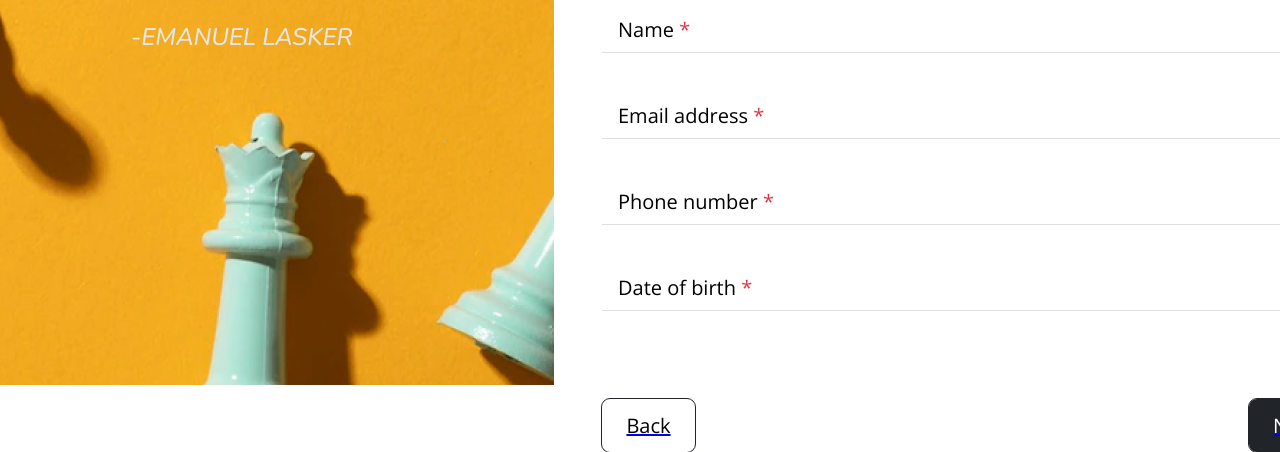
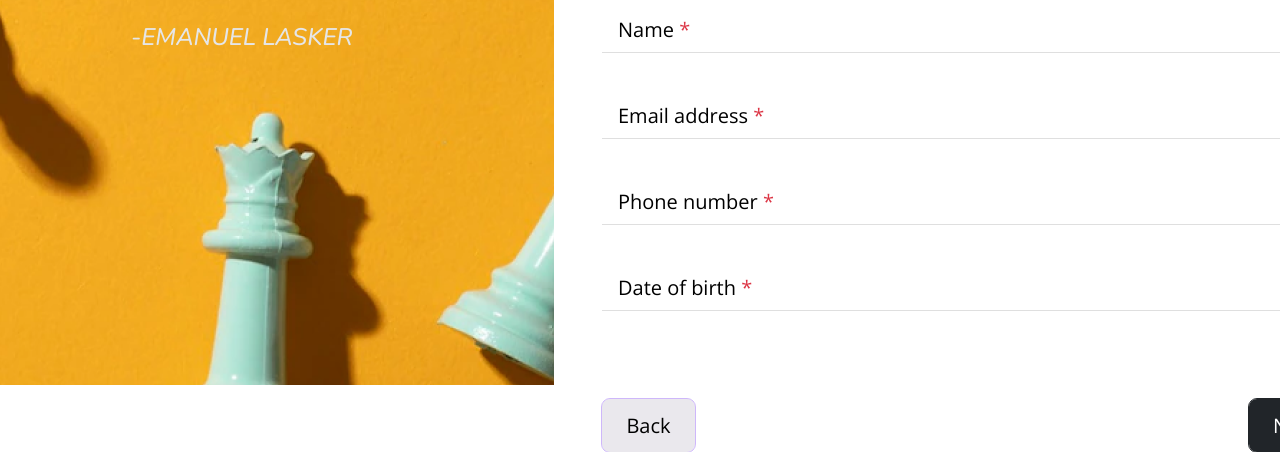
Before and after one commit to grawash/chess-tournament, a website: page personal-info.html in a window 1280 px wide. In both pictures the pointer is over the button "Back". Shown: the part 415-867 px from the top of the page. Drawn offline with nearby package versions, Linux system fonts and the light colour scheme.

Commit message:
additional button styling for pseudo-classes

```diff
--- a/styles.css
+++ b/styles.css
@@ -51,6 +51,9 @@ body{
 }
 .rightContent{
     padding-left: 48px;
+}
+a{
+    text-decoration: none;
 }
 
 /* create account header (shared by many) */
@@ -415,6 +418,13 @@ form{
     background-color: #212529;
     color: white;
 }
+.back:hover{
+    background-color: rgba(185, 180, 196, 0.3);
+    outline: 1px solid rgba(194, 165, 249, 0.8);
+}
+.next:hover{
+    outline: 1px solid rgba(194, 165, 249, 0.8);
+}
 .invisible{
     color: transparent;
 }
```
